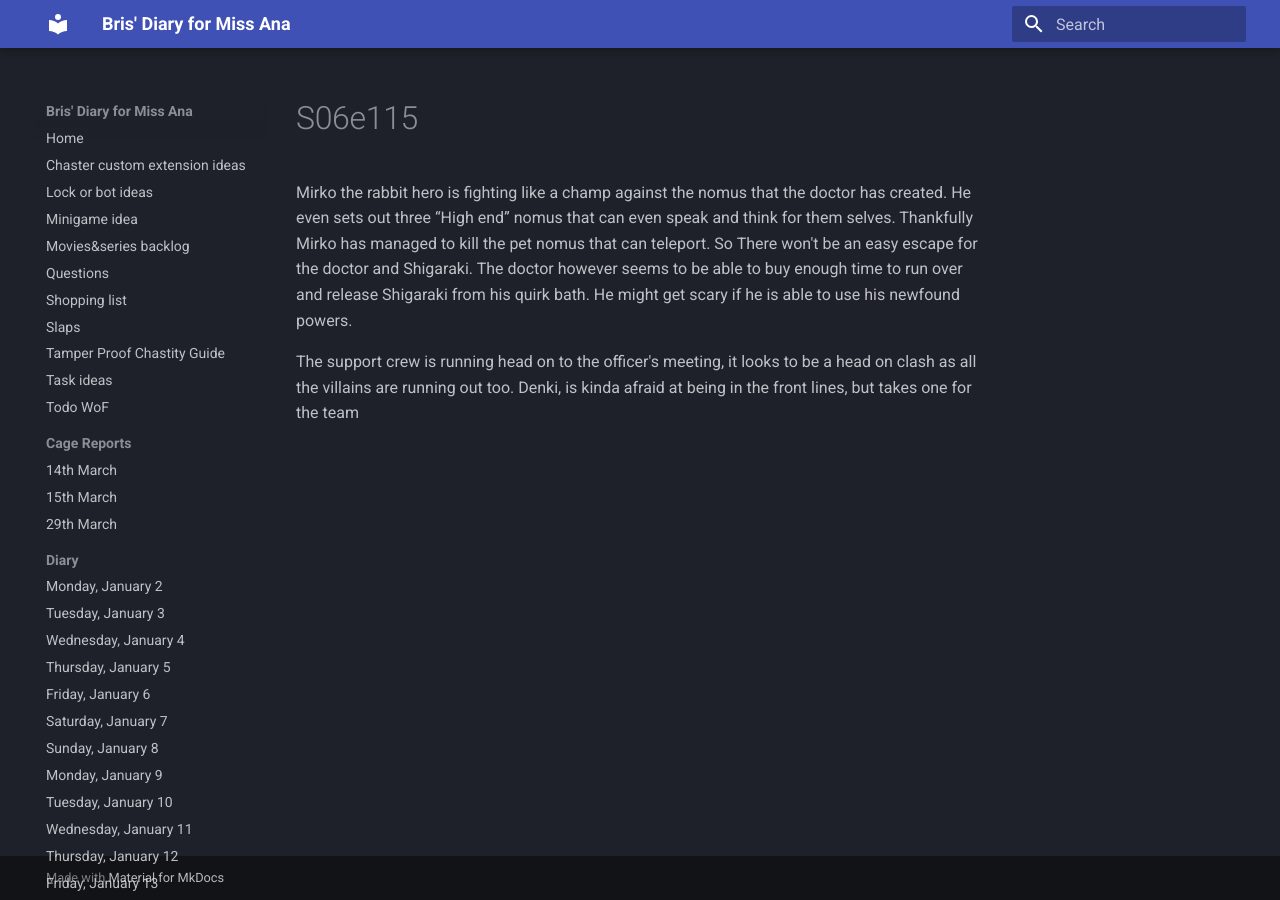
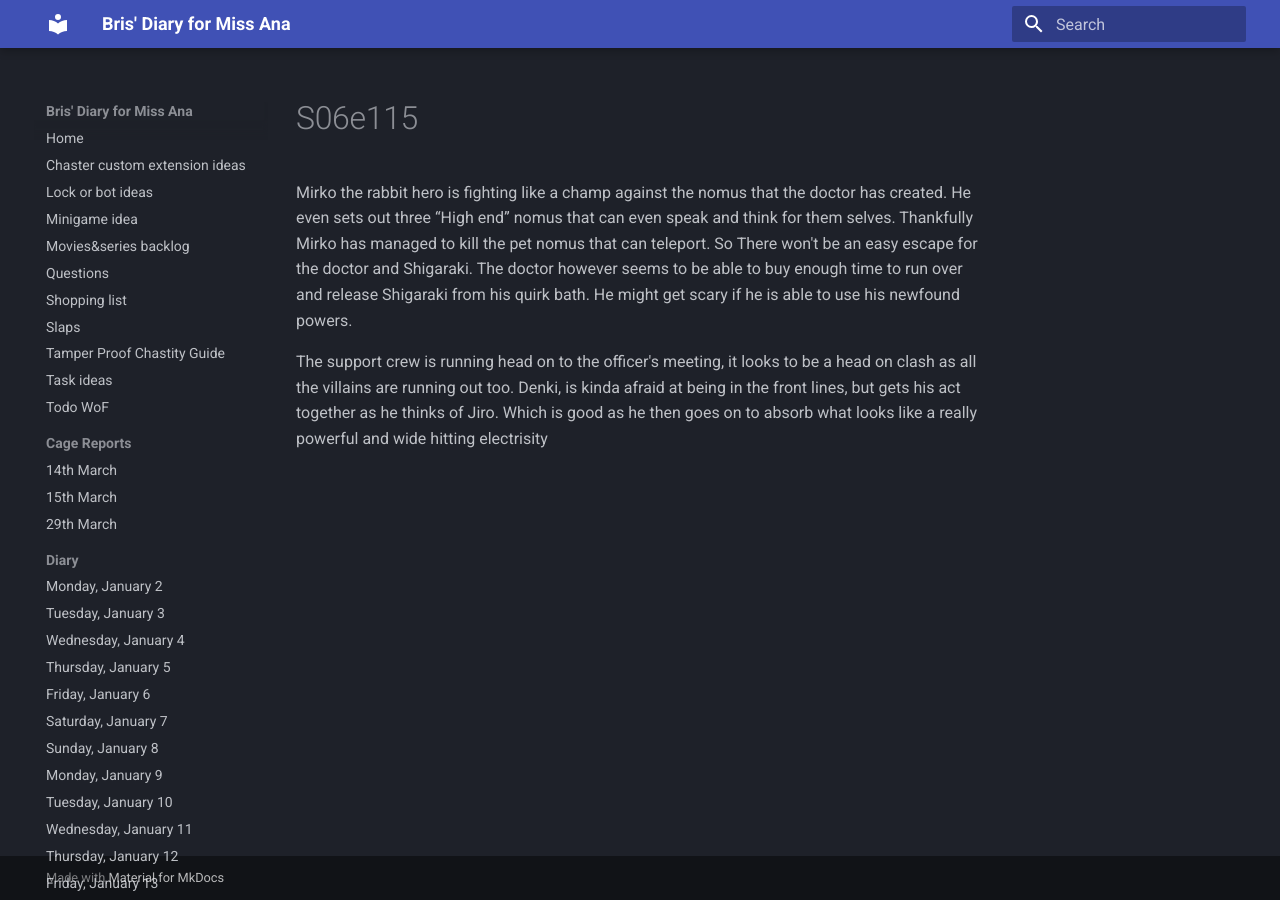
Before and after one commit to bris00/DFMA, an MkDocs documentation site: the page built from diary/Series/My Hero Academia/s06e115.md, in a window 1280 px wide. Built offline with MkDocs 1.6.1 and Material for MkDocs 9.7.7, drawn with Linux system fonts in a browser that asks for light colours.

Commit message:
vault backup: 2023-05-17 13:48:32
Affected files:
diary/Series/My Hero Academia/s06e115.md

```diff
--- a/diary/Series/My Hero Academia/s06e115.md
+++ b/diary/Series/My Hero Academia/s06e115.md
@@ -1,3 +1,3 @@
 Mirko the rabbit hero is fighting like a champ against the nomus that the doctor has created. He even sets out three “High end” nomus that can even speak and think for them selves. Thankfully Mirko has managed to kill the pet nomus that can teleport. So There won't be an easy escape for the doctor and Shigaraki. The doctor however seems to be able to buy enough time to run over and release Shigaraki from his quirk bath. He might get scary if he is able to use his newfound powers.
 
-The support crew is running head on to the officer's meeting, it looks to be a head on clash as all the villains are running out too. Denki, is kinda afraid at being in the front lines, but takes one for the team
+The support crew is running head on to the officer's meeting, it looks to be a head on clash as all the villains are running out too. Denki, is kinda afraid at being in the front lines, but gets his act together as he thinks of Jiro. Which is good as he then goes on to absorb what looks like a really powerful and wide hitting electrisity
```
